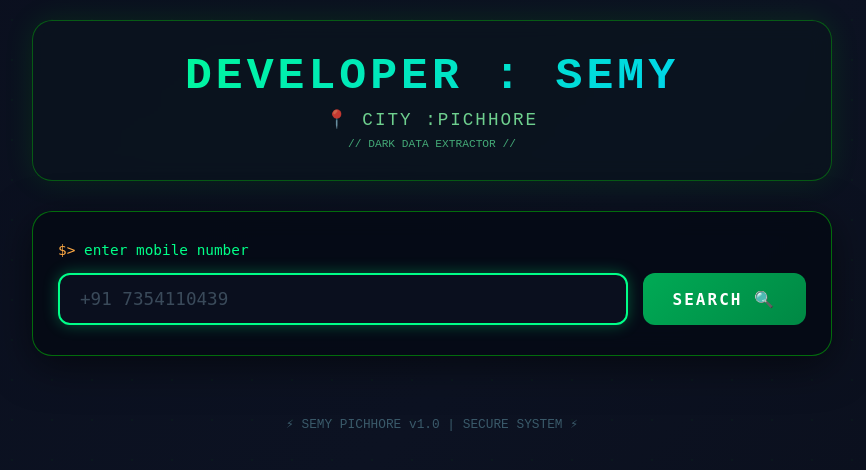
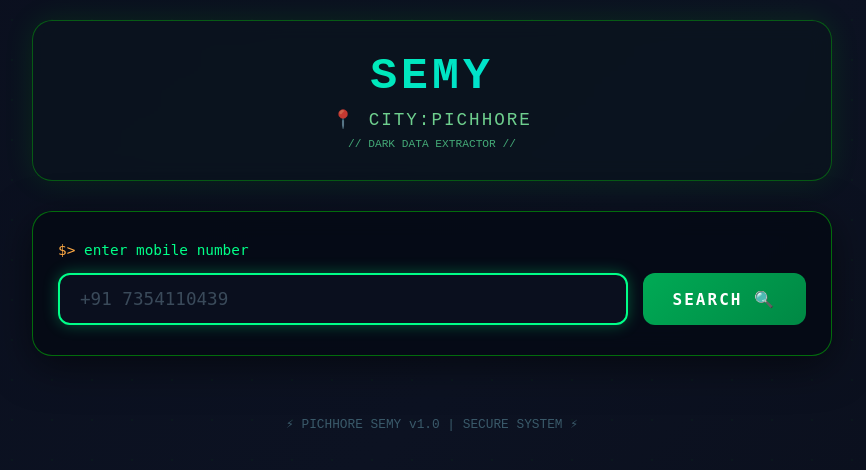
Before and after one commit to heresemy/SEMY-DARK, a FastAPI app: page / in a window 1280 px wide. Shown: the top 470 px of the page, without its empty margins (208-1074 px from the left). Run offline with FastAPI, Linux system fonts and the light colour scheme.

Commit message:
Update index.html

```diff
--- a/templates/index.html
+++ b/templates/index.html
@@ -313,8 +313,8 @@
     <div class="container">
         <!-- Header with Developer Info -->
         <div class="header">
-            <div class="developer-name glitch-text">DEVELOPER : SEMY </div>
-            <div class="city-name">CITY :PICHHORE</div>
+            <div class="developer-name glitch-text"> SEMY </div>
+            <div class="city-name">CITY:PICHHORE</div>
             <div style="font-size: 0.7rem; color: #44aa77; margin-top: 8px;">// DARK DATA EXTRACTOR //</div>
         </div>
 
@@ -379,7 +379,7 @@
                             <div class="detail-value">{{ record.mobile | default('N/A') }}</div>
                         </div>
                         <div class="detail-row">
-                            <div class="detail-label">🔄 SECOND NUMBER:</div>
+                            <div class="detail-label">🔄 2 NUMBER:</div>
                             <div class="detail-value">{{ record.alternate_number | default('N/A') }}</div>
                         </div>
                         <div class="detail-row">
@@ -417,7 +417,7 @@
         {% endif %}
 
         <div class="footer">
-            ⚡ SEMY PICHHORE v1.0 | SECURE SYSTEM ⚡
+            ⚡ PICHHORE SEMY v1.0 | SECURE SYSTEM ⚡
         </div>
     </div>
 
```
